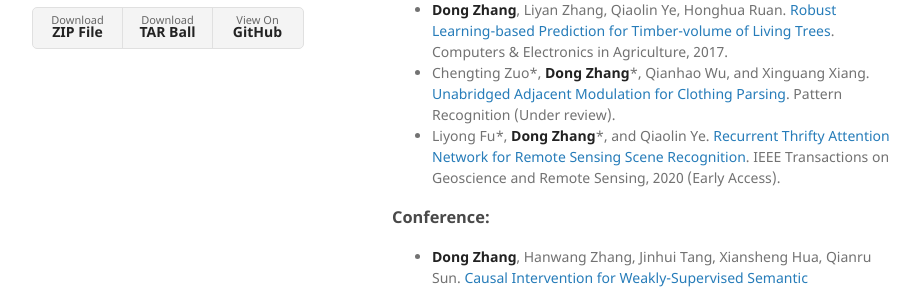
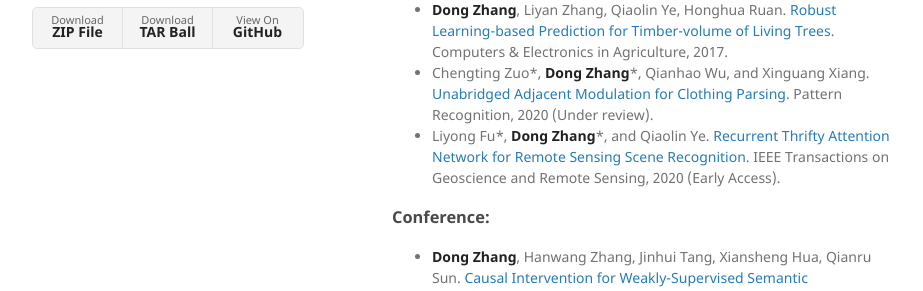
Before and after one commit to ZHANGDONG-NJUST/zhangdong-njust.github.io, a Jekyll site: the page built from index.md, in a window 1280 px wide and 900 px high. Shown: the part 391-682 px from the top of the window, without its empty margins (178-1101 px from the left). Built offline with Jekyll 4.4.1, drawn with Linux system fonts in a browser that asks for light colours.

Commit message:
Update index.md

```diff
--- a/index.md
+++ b/index.md
@@ -11,7 +11,7 @@ Now, I am a Ph.D. student at Nanjing University of Science and Technology under
 ### Journal:
 - **Dong Zhang**, Yunlian Sun, Qiaolin Ye, Jinhui Tang. [Recursive Discriminative Subspace Learning with L1-norm Distance Constraint](https://ieeexplore.ieee.org/document/8573145). IEEE Transactions on Cybernetics, 2018.
 - **Dong Zhang**, Liyan Zhang, Qiaolin Ye, Honghua Ruan. [Robust Learning-based Prediction for Timber-volume of Living Trees](https://www.sciencedirect.com/science/article/abs/pii/S0168169916306366). Computers & Electronics in Agriculture, 2017.
-- Chengting Zuo\*, **Dong Zhang**\*, Qianhao Wu, and Xinguang Xiang. [Unabridged Adjacent Modulation for Clothing Parsing](https://github.com/ZHANGDONG-NJUST/UAM-Net). Pattern Recognition (Under review).
+- Chengting Zuo\*, **Dong Zhang**\*, Qianhao Wu, and Xinguang Xiang. [Unabridged Adjacent Modulation for Clothing Parsing](https://github.com/ZHANGDONG-NJUST/UAM-Net). Pattern Recognition, 2020 (Under review).
 - Liyong Fu\*, **Dong Zhang**\*, and Qiaolin Ye. [Recurrent Thrifty Attention Network for Remote Sensing Scene Recognition](https://ieeexplore.ieee.org/document/9305284). IEEE Transactions on Geoscience and Remote Sensing, 2020 (Early Access).
 
 ### Conference:
```
